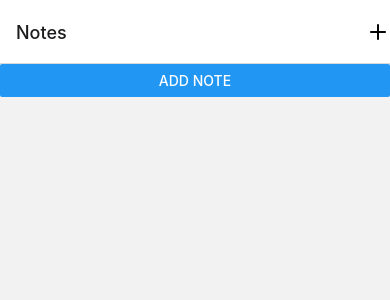
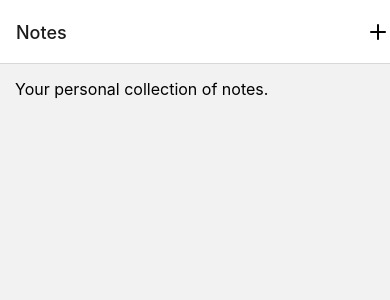
Before and after one commit to eneax/rn-notes-app, a React Native app: screen /Notes in a window 390 px wide. Shown: the top 300 px of the page. Built offline with nearby package versions, Linux system fonts and the light colour scheme.

Commit message:
Style home screen

```diff
--- a/src/screens/HomeScreen.js
+++ b/src/screens/HomeScreen.js
@@ -3,7 +3,6 @@ import {
   View,
   Text,
   FlatList,
-  Button,
   TouchableOpacity,
   StyleSheet,
 } from "react-native";
@@ -12,11 +11,13 @@ import { Feather } from "@expo/vector-icons";
 import { Context as NotesContext } from "../context/NotesContext";
 
 const HomeScreen = ({ navigation }) => {
-  const { state, addNote, deleteNote } = React.useContext(NotesContext);
+  const { state, deleteNote } = React.useContext(NotesContext);
 
   return (
     <View>
-      <Button title="Add Note" onPress={addNote} />
+      <Text style={styles.headingStyles}>
+        Your personal collection of notes.
+      </Text>
 
       <FlatList
         keyExtractor={(note) => note.title}
@@ -46,6 +47,10 @@ const HomeScreen = ({ navigation }) => {
 };
 
 const styles = StyleSheet.create({
+  headingStyles: {
+    fontSize: 16,
+    padding: 15,
+  },
   noteContainerStyles: {
     flexDirection: "row",
     justifyContent: "space-between",
```
